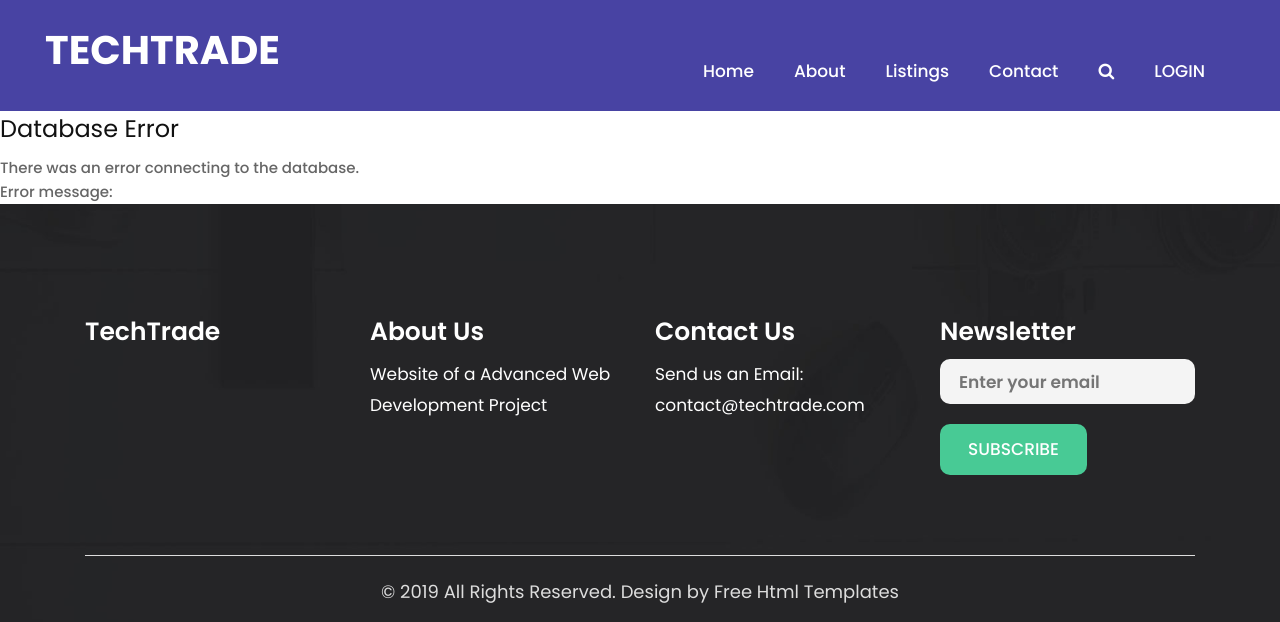
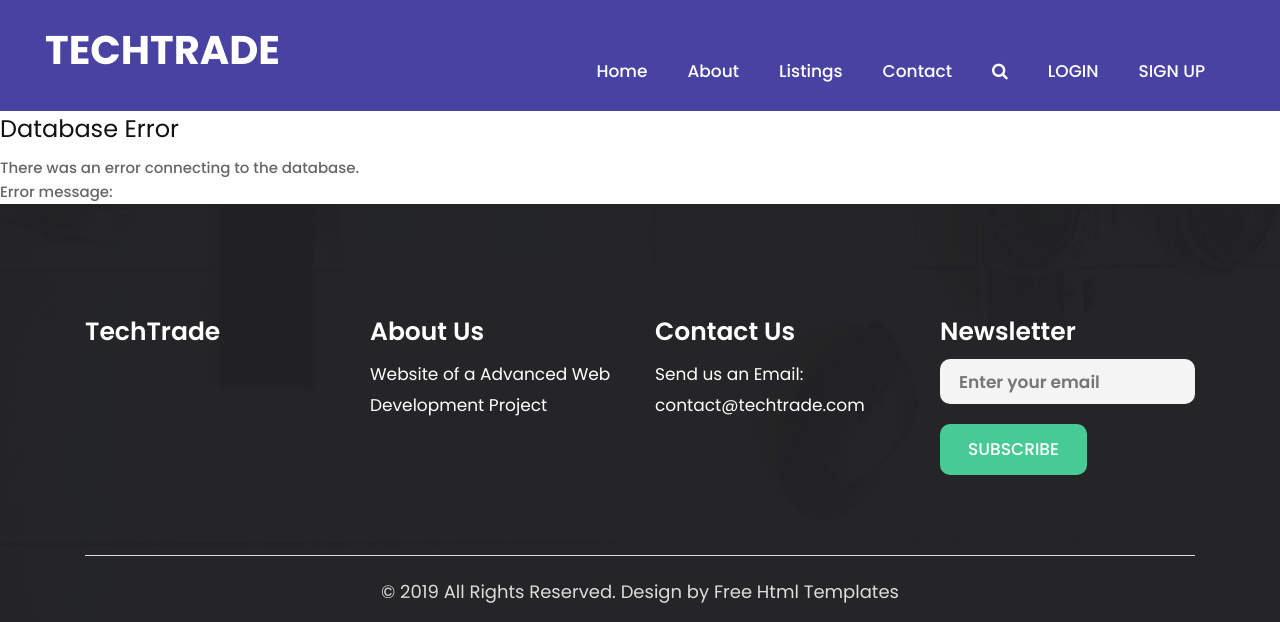
Before and after one commit to ySoHai/PHP-e-com, a PHP site: page /errors/database_error.php in a window 1280 px wide. Shown: the top 622 px of the page. Run offline with PHP 8.4, Linux system fonts and the light colour scheme; data that the repository does not hold is empty; some libraries are stand-ins or nearby versions.

Commit message:
Update header.php

```diff
--- a/Views/header.php
+++ b/Views/header.php
@@ -83,6 +83,9 @@ error_reporting(E_ALL);
                               <li class="nav-item d_none">
                                  <a class="nav-link" href="login.php">LOGIN</a>
                               </li>
+                              <li class="nav-item d_none">
+                                 <a class="nav-link" href="signup.php">SIGN UP</a>
+                              </li>
                            </ul>
                         </div>
                      </nav>
```
